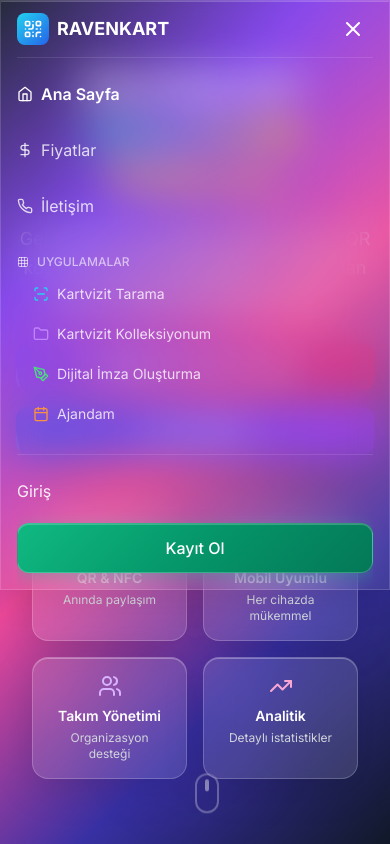
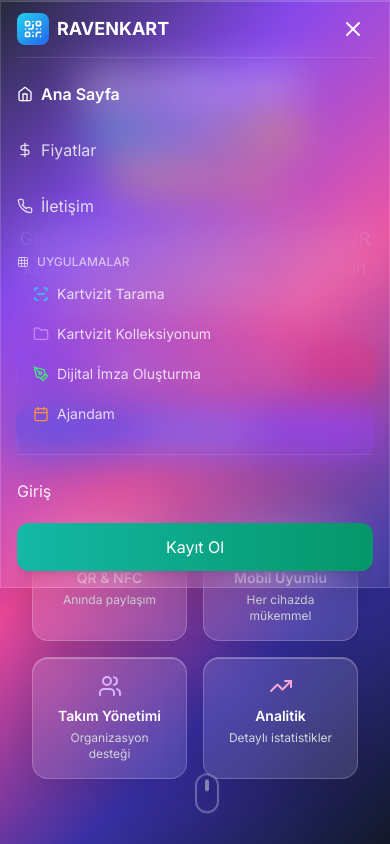
Before and after one commit to Mryagci/ravenkart-platform, a Next.js app: page / in a window 390 px wide. Both pictures are taken after a click on the button 353 px from the left and 29 px from the top of the page. Shown: the top 844 px of the page. Built offline with nearby package versions, Linux system fonts and the light colour scheme; no server answers.

Commit message:
Add files via upload

```diff
--- a/src/components/layout/navbar.tsx
+++ b/src/components/layout/navbar.tsx
@@ -199,7 +199,7 @@
               <div className="flex items-center gap-3">
                 <DropdownMenu>
                   <DropdownMenuTrigger asChild>
-                    <button className="btn-glass flex items-center gap-2 px-3 py-2 rounded-lg">
+                    <button className="flex items-center gap-2 px-3 py-2 bg-white/10 backdrop-blur-sm rounded-lg border border-white/20 hover:bg-white/15 transition-colors">
                       <User className="w-4 h-4 text-white/80" />
                       <div className="flex flex-col items-start">
                         <span className="text-white text-sm font-medium">
@@ -412,7 +412,7 @@
               <div className="flex flex-col gap-3 pt-4 border-t border-white/10">
                 {user ? (
                   <>
-                    <div className="btn-glass flex items-center gap-2 px-3 py-2 rounded-lg">
+                    <div className="flex items-center gap-2 px-3 py-2 bg-white/10 backdrop-blur-sm rounded-lg border border-white/20">
                       <User className="w-4 h-4 text-white/80" />
                       <div>
                         <div className="text-white/90 text-sm font-medium">{getUserName()}</div>
@@ -476,7 +476,7 @@
                     </button>
                     <button
                       onClick={() => router.push('/auth?mode=register')}
-                      className="btn-primary px-6 py-3 text-white rounded-xl shadow-lg text-center font-medium"
+                      className="px-6 py-3 bg-gradient-to-r from-teal-500 to-emerald-600 text-white rounded-xl hover:from-emerald-600 hover:to-teal-500 transition-all duration-300 shadow-lg text-center"
                     >
                       Kayıt Ol
                     </button>
```
